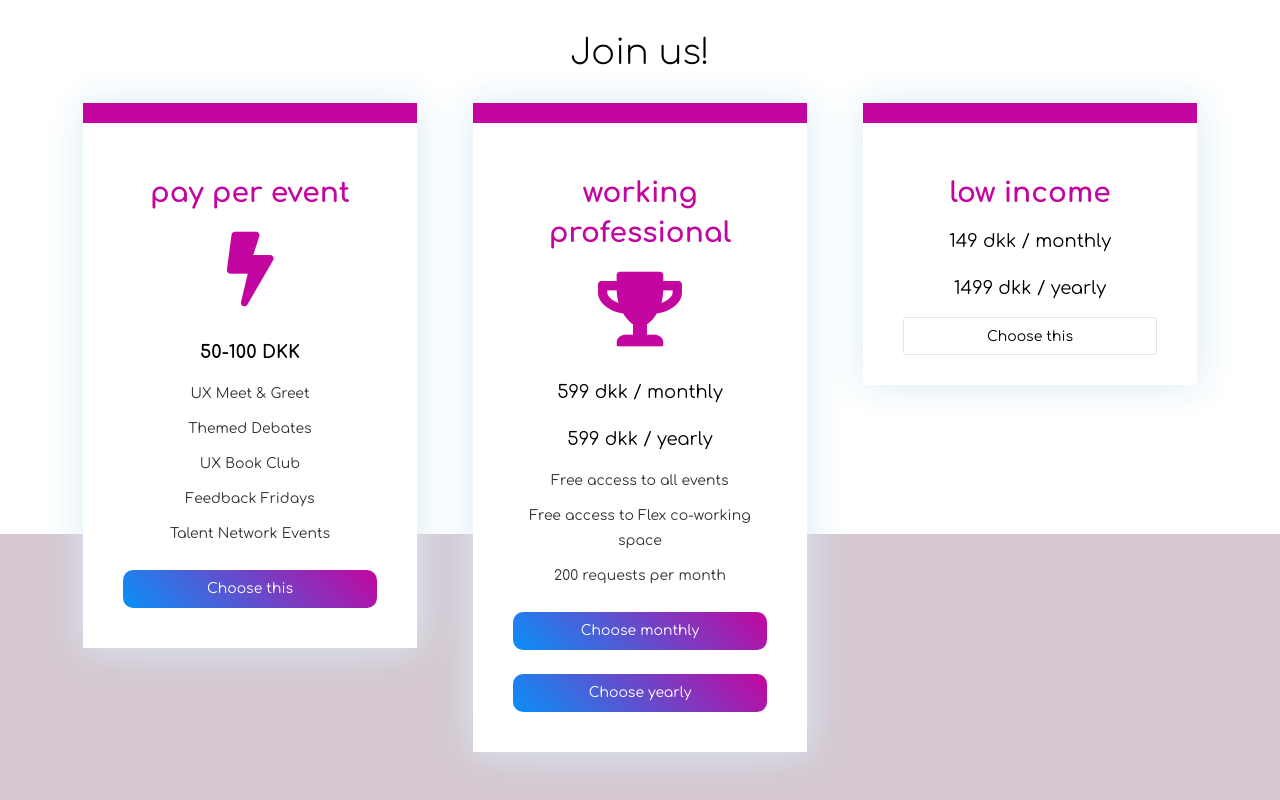
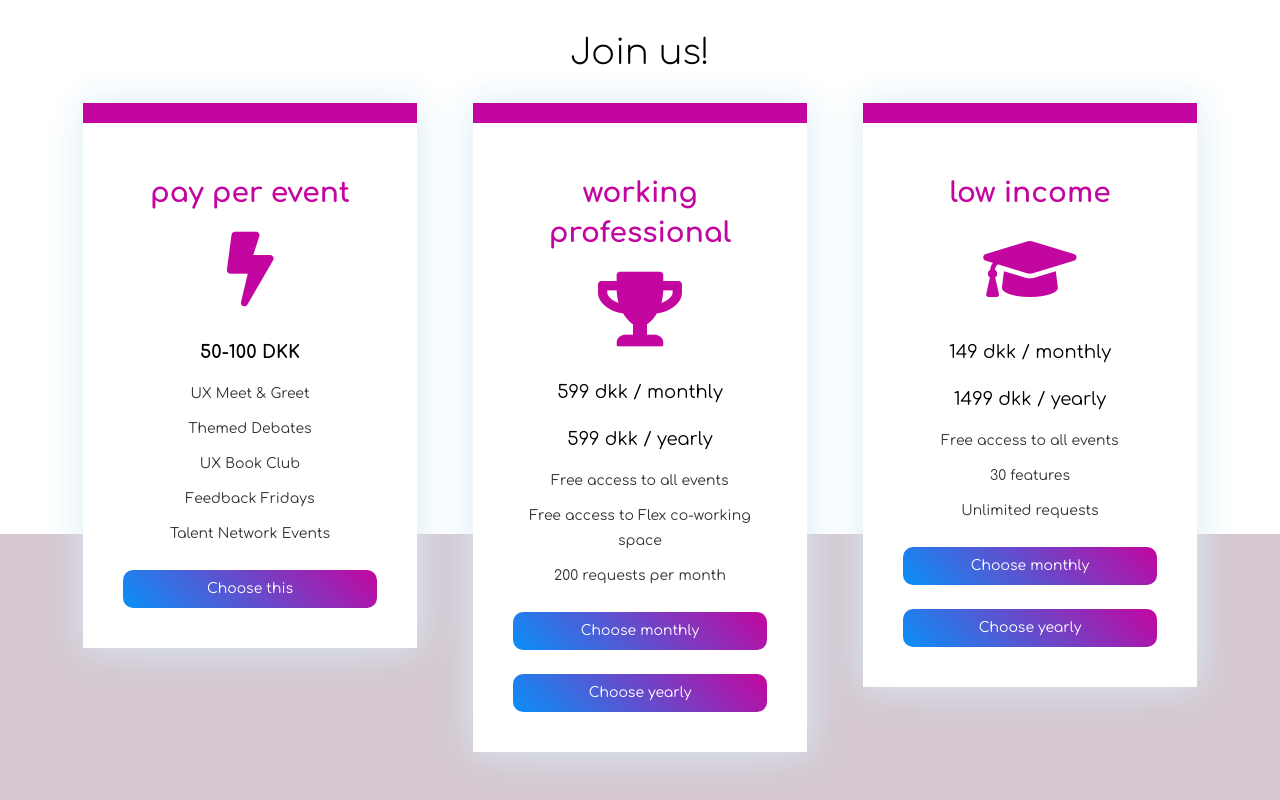
Before and after one commit to marcidenmark/cphux, a plain HTML site: page Homepage.html in a window 1280 px wide. Shown: the part 3131-3931 px from the top of the page. Drawn offline with nearby package versions, Linux system fonts and the light colour scheme.

Commit message:
added last icon for pricing box

```diff
--- a/Homepage.html
+++ b/Homepage.html
@@ -203,9 +203,20 @@
 				    <div class="col-xs-12 col-md-4">
 							<div class="card-payment-homepage box-shadow2">
 								<h3 class="purple bold text-center">low income</h3>
+									<div class="fontA-style">
+											<i class="fas fa-graduation-cap text-center"></i>
+									</div>
 									<h4 class="text-center">149 dkk / monthly</h4>
-									<h4 class="text-center">1499 dkk / yearly</h4>									<a href="/memberships/payment/Working-professionals-monthly">
-										<div class="button-4">Choose this</div>
+									<h4 class="text-center">1499 dkk / yearly</h4>
+									<p class="text-center">Free access to all events</p>
+									<p class="text-center">30 features</p>
+									<p class="text-center">Unlimited requests</p>
+
+									<a href="#">
+										<div class="button-3 text-center">Choose monthly</div>
+									</a>
+									<a href="#">
+										<div class="button-3 text-center">Choose yearly</div>
 									</a>
 							</div>
 				    </div>
```
